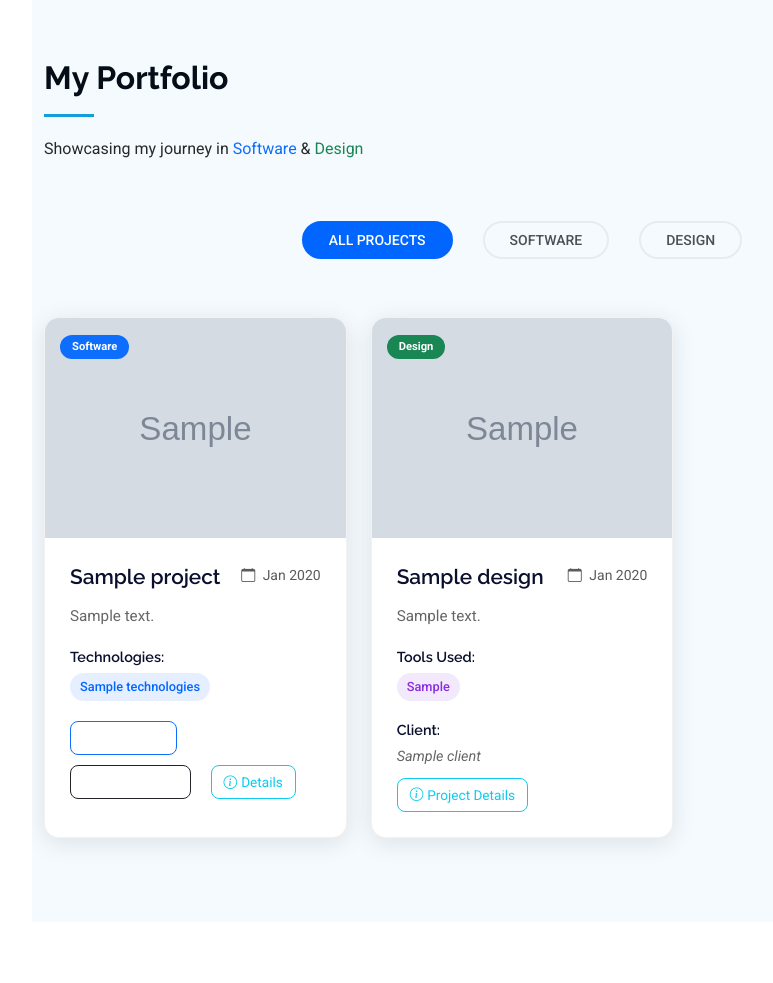
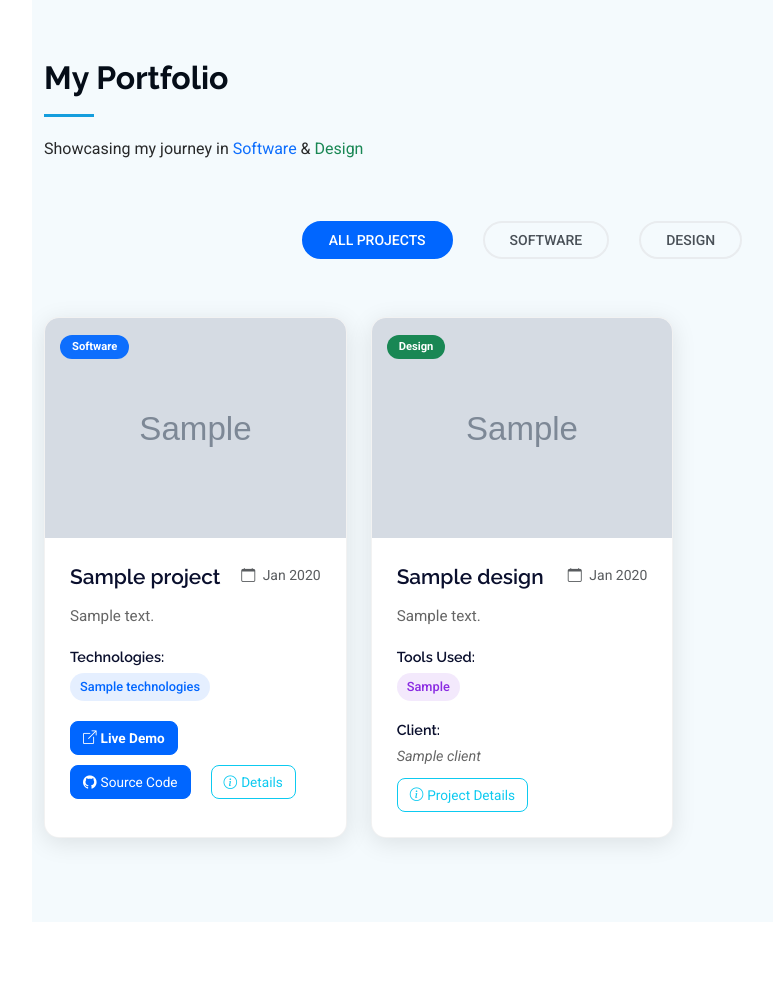
Before and after one commit to PydevG/devportfolio, a Django app: template portfolioapp/templates/portfolioapp/index.html in a window 1280 px wide. Shown: the part 4794-5777 px from the top of the page, without its empty margins (268-1041 px from the left). Run offline with Django 3.2, Linux system fonts and the light colour scheme; the template is opened without the code that fills it: most values are stand-ins (such as "Sample title", 1, 10 or a date in 2020); grey boxes marked "Sample" are stand-in pictures; some libraries are stand-ins or nearby versions.

Commit message:
final edits

```diff
--- a/portfolioapp/templates/portfolioapp/index.html
+++ b/portfolioapp/templates/portfolioapp/index.html
@@ -636,12 +636,12 @@
 
                     <div class="portfolio-links">
                       {% if project.project_url %}
-                      <a href="{{ project.project_url }}" target="_blank" class="btn btn-outline-primary btn-sm">
-                        <i class="bi bi-box-arrow-up-right me-1"></i>Live Demo
+                      <a href="{{ project.project_url }}" target="_blank" class="btn btn-primary btn-outline-primary btn-sm">
+                        <i class="bi bi-box-arrow-up-right me-1"></i><span class='text-white'><strong>Live Demo</strong></span>
                       </a>
                       {% endif %}
                       {% if project.github_url %}
-                      <a href="{{ project.github_url }}" target="_blank" class="btn btn-outline-dark btn-sm">
+                      <a href="{{ project.github_url }}" target="_blank" class="btn btn-primary btn-outline-dark btn-sm">
                         <i class="bi bi-github me-1"></i>Source Code
                       </a>
                       {% endif %}
--- a/requirements.txt
+++ b/requirements.txt
@@ -2,6 +2,7 @@
 dj-database-url==3.0.1
 Django==5.2.6
 django-jazzmin==3.0.1
+django-tenants==3.9.0
 django-widget-tweaks==1.5.0
 pillow==11.3.0
 PyMySQL==1.1.2
```
Also changed, not shown: media/software/softwaredefault.jpg (added).
